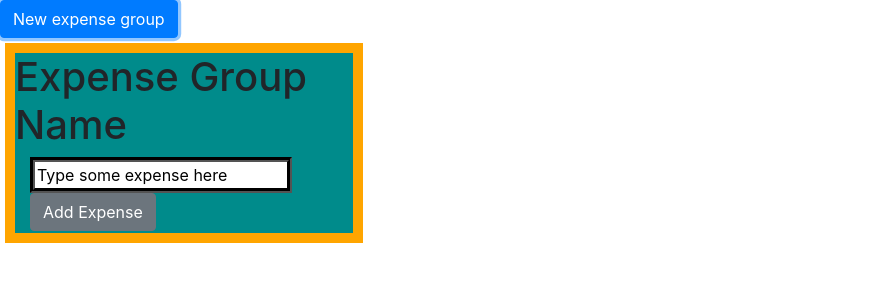
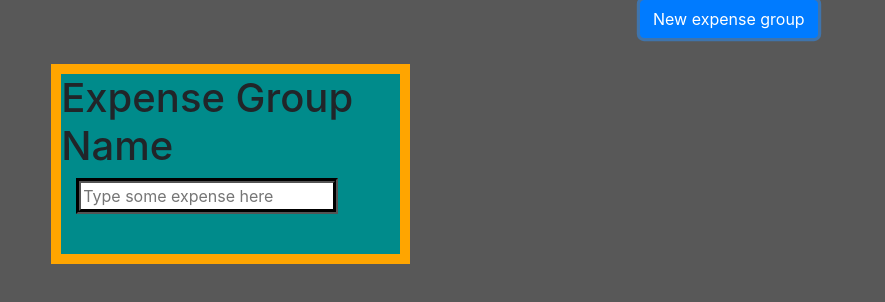
Before and after one commit to patrihck/Expenses-Calculator, a React (Create React App) app: page / in a window 1280 px wide. Both pictures are taken after a click on the button "New expense group". Shown: the top 302 px of the page, without its empty margins (0-885 px from the left). Built offline with nearby package versions, Linux system fonts and the light colour scheme.

Commit message:
add some positioning

```diff
--- a/src/App.js
+++ b/src/App.js
@@ -15,12 +15,15 @@ class App extends React.Component {
   }
 
   render() {
+    document.body.style.background = "#585858";
     return (
       <>
         <header>
-          <button onClick={this.addExpenseGroup} className="btn btn-primary">New expense group</button>
+          <button onClick={this.addExpenseGroup} className="btn btn-primary main-button">New expense group</button>
         </header>
-        {this.state.expensesGroups.map(currState => currState)}
+        <body>
+          {this.state.expensesGroups.map(currState => currState)}
+        </body>
       </>
     );
   }
--- a/src/components/ExpensesList.js
+++ b/src/components/ExpensesList.js
@@ -8,7 +8,7 @@ class ExpensesList extends React.Component {
         this.state = {
             expensesList: [],
             newExpenseText: "Type some expense here",
-            hidden: false
+            addExpenseButtonHidden: true
         }
         this.addExpense = this.addExpense.bind(this);
         this.handleInputChange = this.handleInputChange.bind(this);
@@ -22,8 +22,8 @@ class ExpensesList extends React.Component {
                     return <Expense expenseName={currValue.expenseName} key={currValue.key}></Expense>
                 })
                 }
-                <input className="expense-name-input" defaultValue="Type some expense here" onChange={this.handleInputChange}></input>
-                <button onClick={this.addExpense} className="btn btn-secondary">Add Expense</button>
+                <input className="expense-name-input" placeholder="Type some expense here" onChange={this.handleInputChange}></input>
+                <button onClick={this.addExpense} hidden={this.state.addExpenseButtonHidden} className="btn btn-secondary add-expense-btn">Add Expense</button>
             </div>
         )
     }
@@ -43,7 +43,8 @@ class ExpensesList extends React.Component {
 
     handleInputChange(e) {
         this.setState({
-            newExpenseText: e.target.value
+            newExpenseText: e.target.value,
+            addExpenseButtonHidden: false
         })
     }
 }
--- a/src/index.css
+++ b/src/index.css
@@ -18,7 +18,8 @@ code {
   width: 28vw;
   height: 25vh;
   float: left;
-  margin: 5px;
+  margin-left: 4%;
+  margin-top: 2%;
 }
 
 .expense-name-input {
@@ -31,4 +32,14 @@ code {
   display: -webkit-inline-box;
   font-size: 16px;
   font-family: Impact, Haettenschweiler, 'Arial Narrow Bold', sans-serif;
+  width: 100%;
 }
+
+.main-button {
+    position: relative;
+    left: 50%;
+}
+
+.add-expense-btn {
+  margin: 2%;
+}
```
